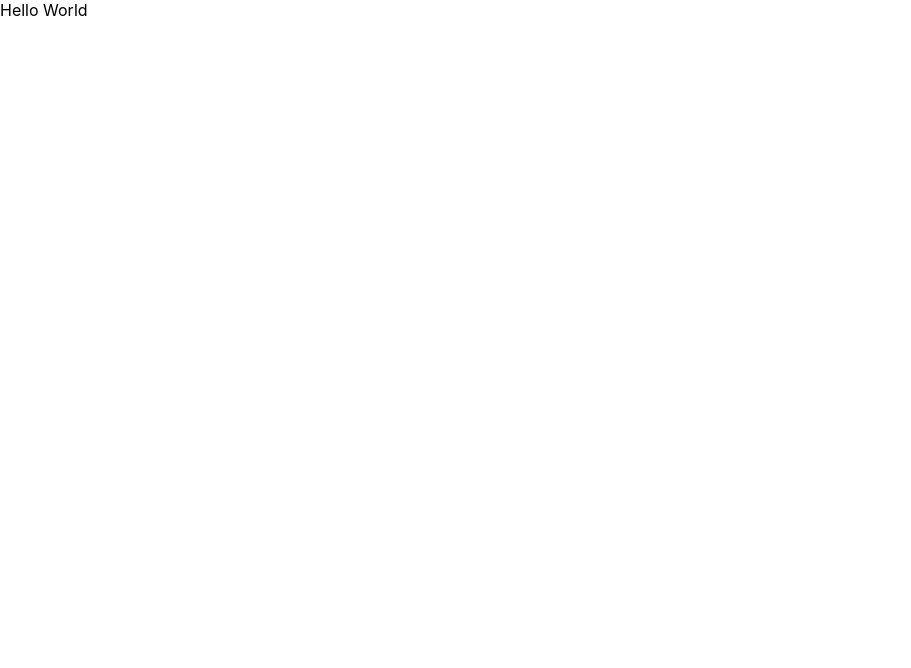
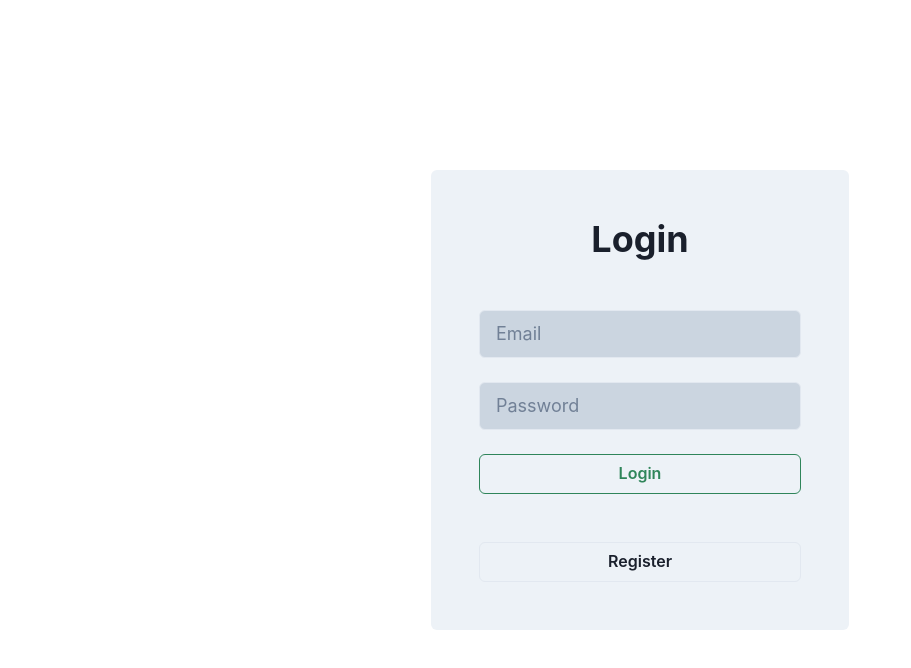
Before and after one commit to towsifali/TodoList, a React (Create React App) app in the folder frontend/: page /login in a window 1280 px wide. Shown: the top 668 px of the page, without its empty margins (0-911 px from the left). Built offline with nearby package versions, Linux system fonts and the light colour scheme.

Commit message:
Login page

```diff
--- a/frontend/package.json
+++ b/frontend/package.json
@@ -4,7 +4,8 @@
   "private": true,
   "dependencies": {
     "@chakra-ui/react": "^2.7.1",
-    "@emotion/react": "^11",
+    "@emotion/react": "^11.11.1",
+    "@emotion/styled": "^11.11.0",
     "@testing-library/jest-dom": "^5.16.5",
     "@testing-library/react": "^13.4.0",
     "@testing-library/user-event": "^13.5.0",
--- a/frontend/src/App.js
+++ b/frontend/src/App.js
@@ -1,6 +1,14 @@
+import { BrowserRouter as Router, Routes, Route, Navigate} from 'react-router-dom'
+import { Login } from "./components/Auth/Login"
+
 function App() {
   return (
-   <div>Hello World</div>
+    <Router>
+      <Routes>
+        <Route path="/login" element={<Login />}/>
+        <Route path="/register" element={<h1>Register</h1>}/>
+      </Routes>
+    </Router>
   );
 }
 
--- /dev/null
+++ b/frontend/src/components/Auth/Login.jsx
@@ -0,0 +1,53 @@
+import React from 'react'
+import {Button, Flex, FormControl, FormErrorMessage, Heading, Input, useColorModeValue} from '@chakra-ui/react'
+import {useForm} from 'react-hook-form'
+import { useNavigate } from 'react-router-dom'
+
+export const Login = () => {
+    const {
+        handleSubmit,
+        register,
+        formState: {errors, isSubmitting}
+    } = useForm();
+
+    const navigate = useNavigate();
+    const onSubmit = (values) =>{
+        console.log(values)
+    }
+  return (
+    <Flex height="100vh" align="center" justifyContent="center">
+        <Flex direction="column" alignItems="Center" background={useColorModeValue('gray.100', "gray.700")} p={12} rounded={6}>
+            <Heading mb={6}>Login</Heading>
+            <form onSubmit={handleSubmit(onSubmit)}>
+                <FormControl isInvalid={errors.email}>
+                    <Input placeholder='Email' background={useColorModeValue('gray.300', "gray.600")}
+                    type="email"
+                    size="lg"
+                    mt={6}
+                    {...register("email", {required: "This is a required field"})}
+                    />
+                    <FormErrorMessage>
+                        {errors.email && errors.email.message}
+                    </FormErrorMessage>
+                </FormControl>
+                <FormControl isInvalid={errors.password}>
+                    <Input placeholder='Password' background={useColorModeValue('gray.300', "gray.600")}
+                    type="password"
+                    size="lg"
+                    mt={6}
+                    {...register("password", {required: "This is a required field"})}
+                    />
+                    <FormErrorMessage>
+                        {errors.password && errors.password.message}
+                    </FormErrorMessage>
+                </FormControl>
+                <Button
+                isLoading ={isSubmitting}
+                loadingText="Logging in..."
+                type='submit' width="100%" colorScheme="green" variant="outline" mb={6} mt={6}>Login</Button>
+                <Button onClick={() => navigate("/register", {replace : true})} width="100%" colorScheme="gray" variant="outline" mt={6}>Register</Button>
+            </form>
+        </Flex>
+    </Flex>
+  )
+}
--- a/frontend/src/index.js
+++ b/frontend/src/index.js
@@ -1,11 +1,15 @@
+import { ChakraProvider } from '@chakra-ui/react'
 import React from 'react';
 import ReactDOM from 'react-dom/client';
 import './index.css';
 import App from './App';
 
+
 const root = ReactDOM.createRoot(document.getElementById('root'));
 root.render(
   <React.StrictMode>
-    <App />
+    <ChakraProvider>
+      <App />
+    </ChakraProvider>
   </React.StrictMode>
 );
```
Also changed, not shown: 1 other file (tests, documents, lock files or other folders).
